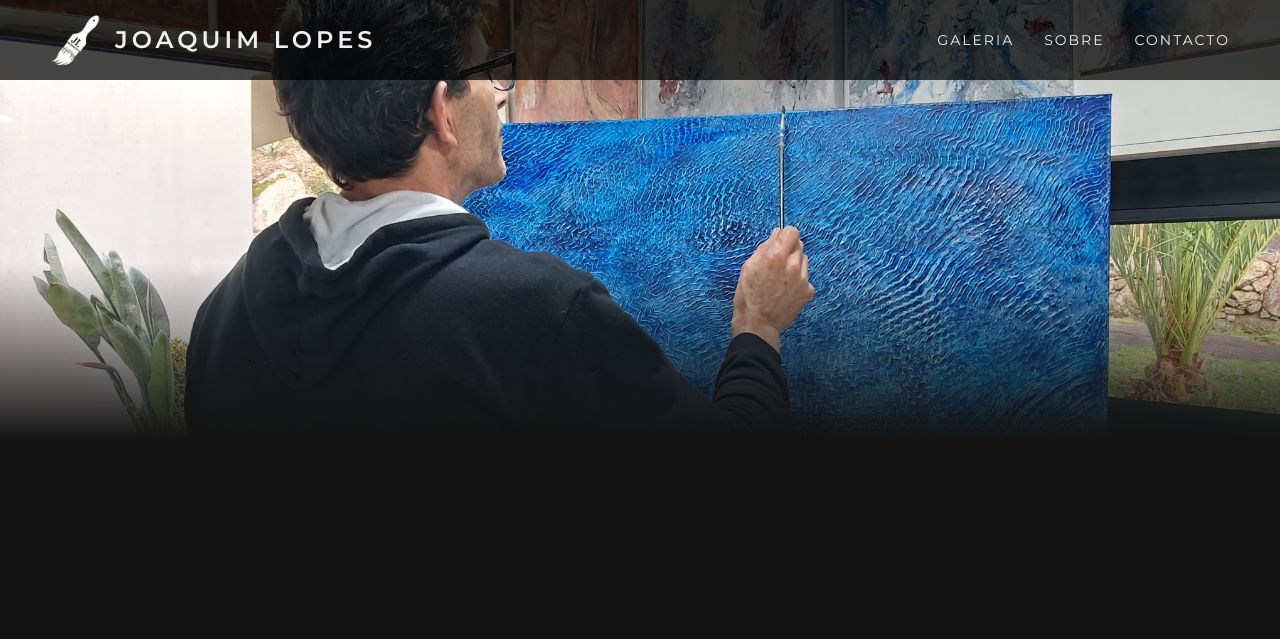
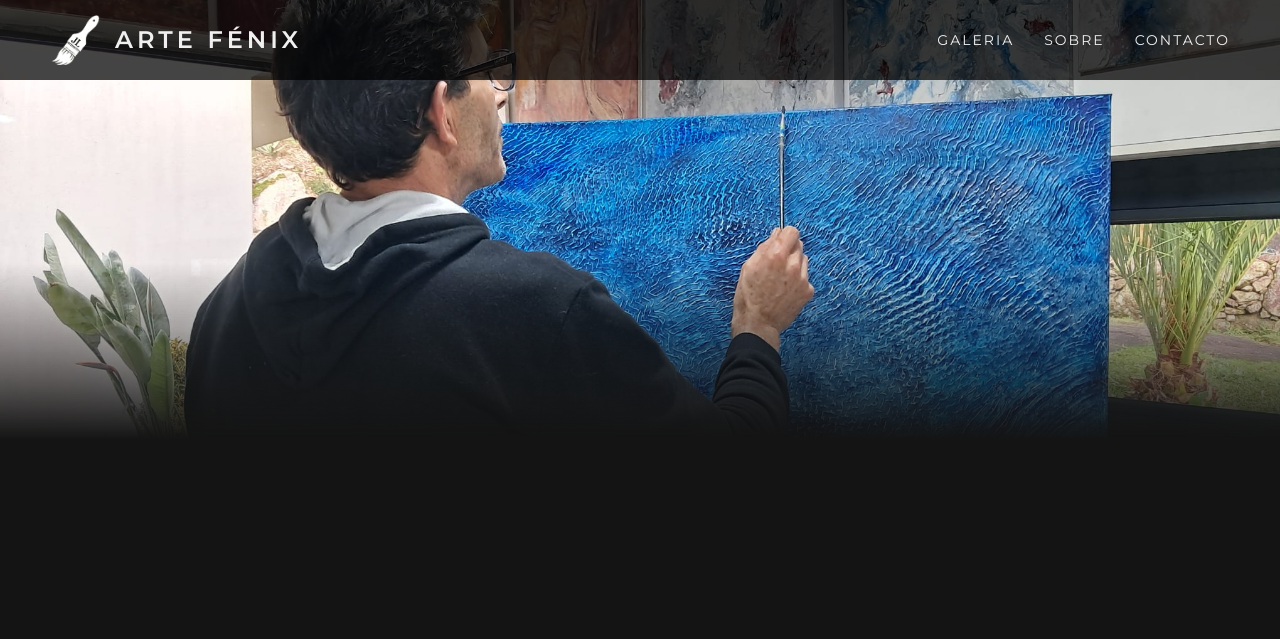
Before and after one commit to filoctete/django-portfolio, a Django app: page / in a window 1280 px wide. Shown: the top 639 px of the page. Run offline with Django 5.2, Linux system fonts and the light colour scheme; data that the repository does not hold is empty.

Commit message:
added new features

```diff
--- a/gallery/templates/gallery/base.html
+++ b/gallery/templates/gallery/base.html
@@ -4,7 +4,7 @@
 <head>
     <meta charset="UTF-8">
     <meta name="viewport" content="width=device-width, initial-scale=1.0">
-    <title>Portfólio Joaquim Lopes</title>
+    <title>Arte Fénix - Portfólio Joaquim Lopes</title>
 
     <link rel="stylesheet" href="https://cdn.jsdelivr.net/npm/glightbox/dist/css/glightbox.min.css" />
 
@@ -21,7 +21,7 @@
     <nav id="navbar">
         <div class="logo-container">
             <img src="{% static 'images/android-chrome-192x192.png' %}" alt="Logo" class="nav-logo-img">
-            <div class="logo">Joaquim Lopes</div>
+            <div class="logo">Arte Fénix</div>
         </div>
 
         <div class="menu-toggle" id="mobile-menu">
```
